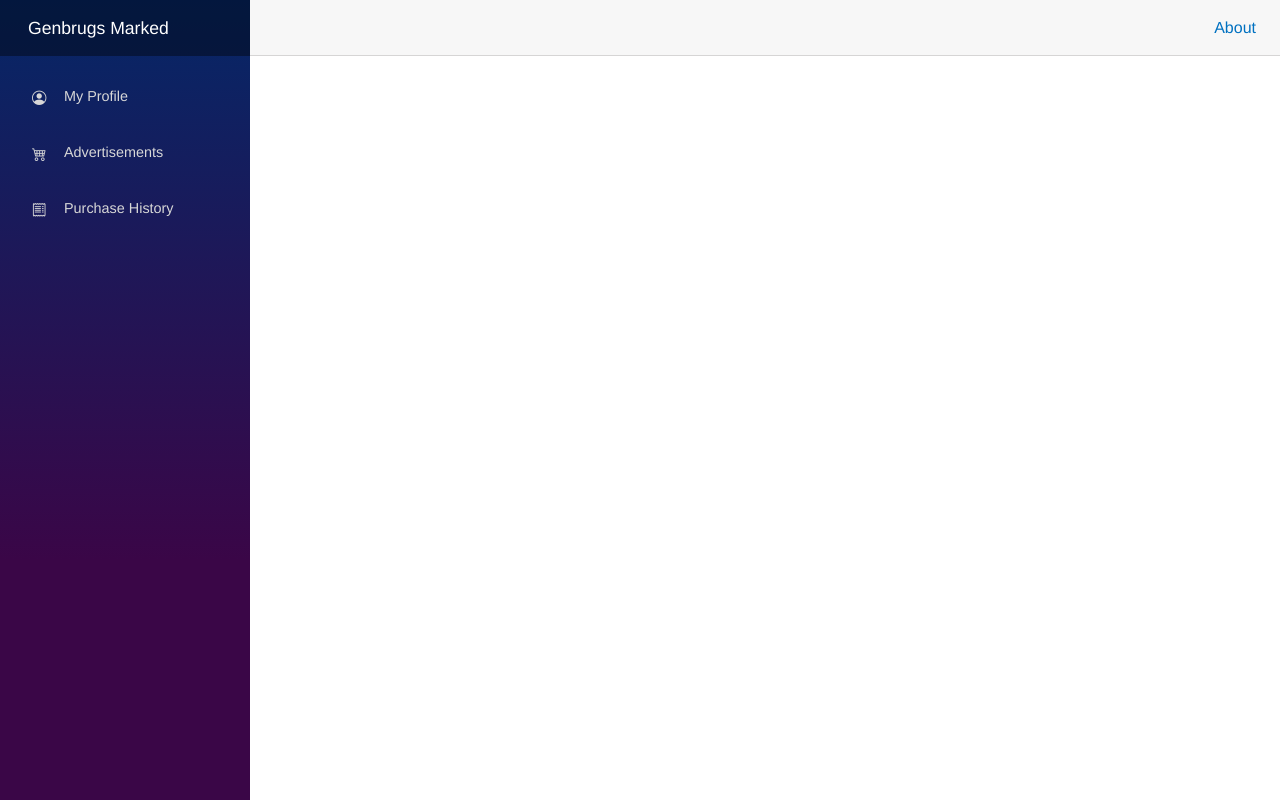
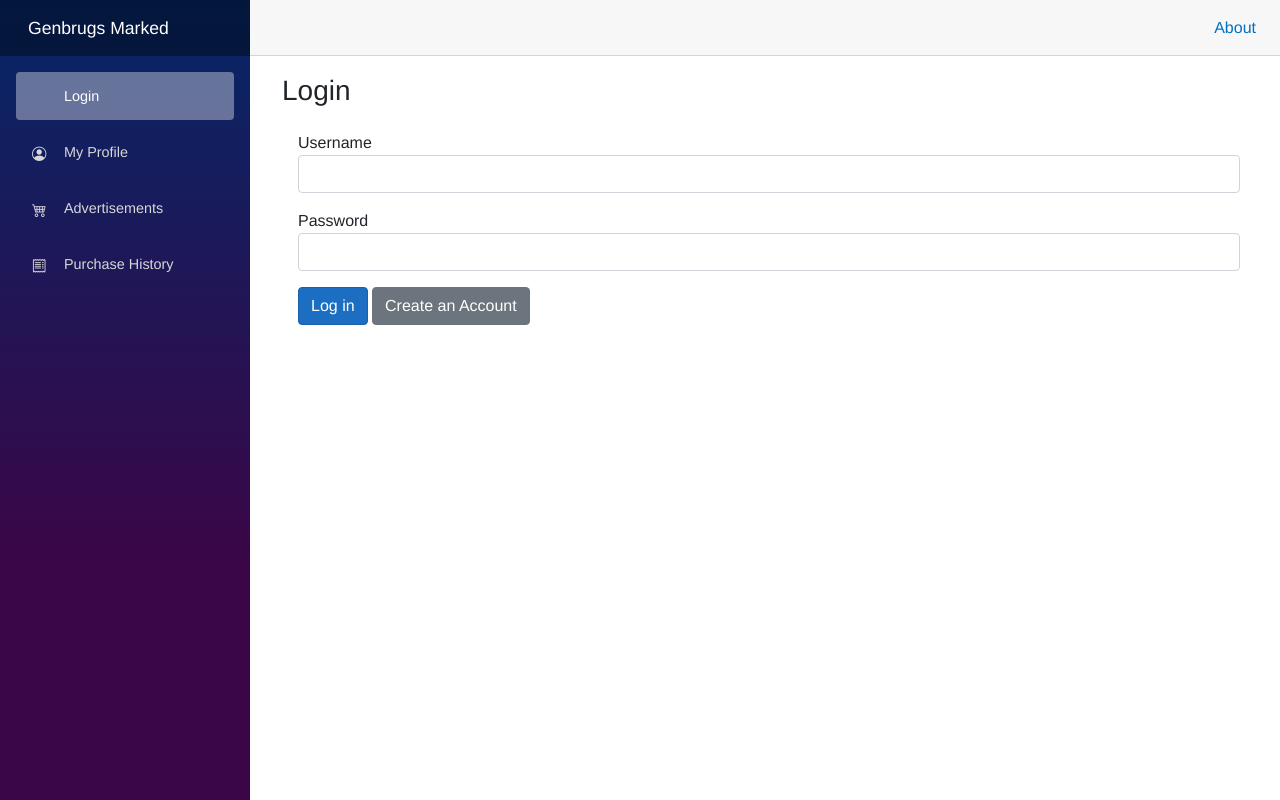
Before and after one commit to noahrdam/GenbrugsMarkedWebApp, an ASP.NET Core app: page /login in a window 1280 px wide. Run offline with ASP.NET Core 8, Linux system fonts and the light colour scheme; style sheets or scripts are compiled from the project's sources.

Commit message:
Login Version 1 Mandag (mangler at holde styr på brugeren i form a localstorage)

```diff
--- a/ClientApp/Layout/NavMenu.razor
+++ b/ClientApp/Layout/NavMenu.razor
@@ -9,6 +9,11 @@
 
 <div class="@NavMenuCssClass nav-scrollable" @onclick="ToggleNavMenu">
     <nav class="flex-column">
+        <div class="nav-item px-3">
+            <NavLink class="nav-link" href="login">
+                <span class="bi bi-list-nested-nav-menu" aria-hidden="true"></span> Login
+            </NavLink>
+        </div>
         <div class="nav-item px-3">
             <NavLink class="nav-link" href="/myprofile" Match="NavLinkMatch.All">
                 <span class="bi bi-person-circle" aria-hidden="true"></span> My Profile
--- a/ClientApp/Pages/Login.razor
+++ b/ClientApp/Pages/Login.razor
@@ -1,5 +1,106 @@
 @page "/login"
+@using Core.Model
+@inject HttpClient Http
+
+@if (!createAccount)
+{
+    <h3>Login</h3>
+    <EditForm EditContext="@loginEditContext" OnValidSubmit="@HandleLogin" class="row p-3">
+        <DataAnnotationsValidator />
+        <ValidationSummary />
+        <div class="col-md-12 mb-3">
+            <label for="LoginUsername">Username</label>
+            <InputText id="LoginUsername" @bind-Value="loginUser.Username" class="form-control" />
+        </div>
+        <div class="col-md-12 mb-3">
+            <label for="LoginPassword">Password</label>
+            <InputText id="LoginPassword" @bind-Value="loginUser.Password" class="form-control" />
+        </div>
+        <div class="col-md-12 mb-3">
+            <button type="submit" class="btn btn-primary">Log in</button>
+            <button type="button" class="btn btn-secondary" @onclick="ShowCreateAccount">Create an Account</button>
+        </div>
+    </EditForm>
+}
+else
+{
+    <h3>Create Account</h3>
+    <EditForm EditContext="@createEditContext" OnValidSubmit="@HandleCreateAccount" class="row p-3">
+        <DataAnnotationsValidator />
+        <ValidationSummary />
+        <div class="col-md-12 mb-3">
+            <label for="CreateUsername">Username</label>
+            <InputText id="CreateUsername" @bind-Value="createUser.Username" class="form-control" />
+        </div>
+        <div class="col-md-6 mb-3">
+            <label for="CreatePassword">Password</label>
+            <InputText id="CreatePassword" @bind-Value="createUser.Password" class="form-control" />
+        </div>
+        <div class="col-md-6 mb-3">
+            <label for="CreateEmail">Email</label>
+            <InputText id="CreateEmail" @bind-Value="createUser.Email" class="form-control" />
+        </div>
+        <div class="col-md-12 mb-3">
+            <button type="submit" class="btn btn-primary">Create</button>
+            <button type="button" class="btn btn-info" @onclick="ShowLogin">Back to Login</button>
+        </div>
+    </EditForm>
+}
 
 @code {
 
+    private User createUser = new User();
+    private User loginUser = new User();
+    private User currentuser = new User();
+    private EditContext loginEditContext;
+    private EditContext createEditContext;
+    private string serverurl = "https://localhost:7148";
+    private bool createAccount = false;
+
+    protected override void OnInitialized()
+    {
+        loginEditContext = new EditContext(loginUser);
+        createEditContext = new EditContext(createUser);
+    }
+
+    private async Task<bool> HandleLogin()
+    {
+        var response = await Http.GetFromJsonAsync<bool>(serverurl + "/api/login/verify?username=" + loginUser.Username + "&password=" + loginUser.Password);
+
+        if (response)
+        {
+            Console.WriteLine("Login successful");
+        }
+        else
+        {
+            Console.WriteLine("Login failed");
+        }
+
+        return response;
+    }
+
+    private async Task HandleCreateAccount()
+    {
+        var response = await Http.PostAsJsonAsync($"{serverurl}/api/login/createaccount", createUser);
+        if (response.IsSuccessStatusCode)
+        {
+            Console.WriteLine("User created successfully");
+            createAccount = false; // Optionally hide the create account form
+        }
+        else
+        {
+            var error = await response.Content.ReadAsStringAsync();
+            Console.WriteLine("Failed to create user " + error);
+        }
+    }
+
+    private void ShowCreateAccount()
+    {
+        createAccount = true;
+    }
+
+    private void ShowLogin()
+    {
+        createAccount = false;
+    }
 }
--- a/ServerAPI/Repositories/Interfaces/ILoginRepository.cs
+++ b/ServerAPI/Repositories/Interfaces/ILoginRepository.cs
@@ -1,6 +1,10 @@
+using Core.Model;
+
 namespace ServerAPI.Repositories.Interfaces
 {
     public interface ILoginRepository
     {
+        public void CreateAccount(User user);
+        public bool VerifyLogin(string username, string password);
     }
 }
```
Also changed, not shown: ServerAPI/Controllers/LoginController.cs (+30 -1 lines), ServerAPI/Program.cs (+22 -0 lines), ServerAPI/Repositories/LoginRepository.cs (+18 -15 lines).
